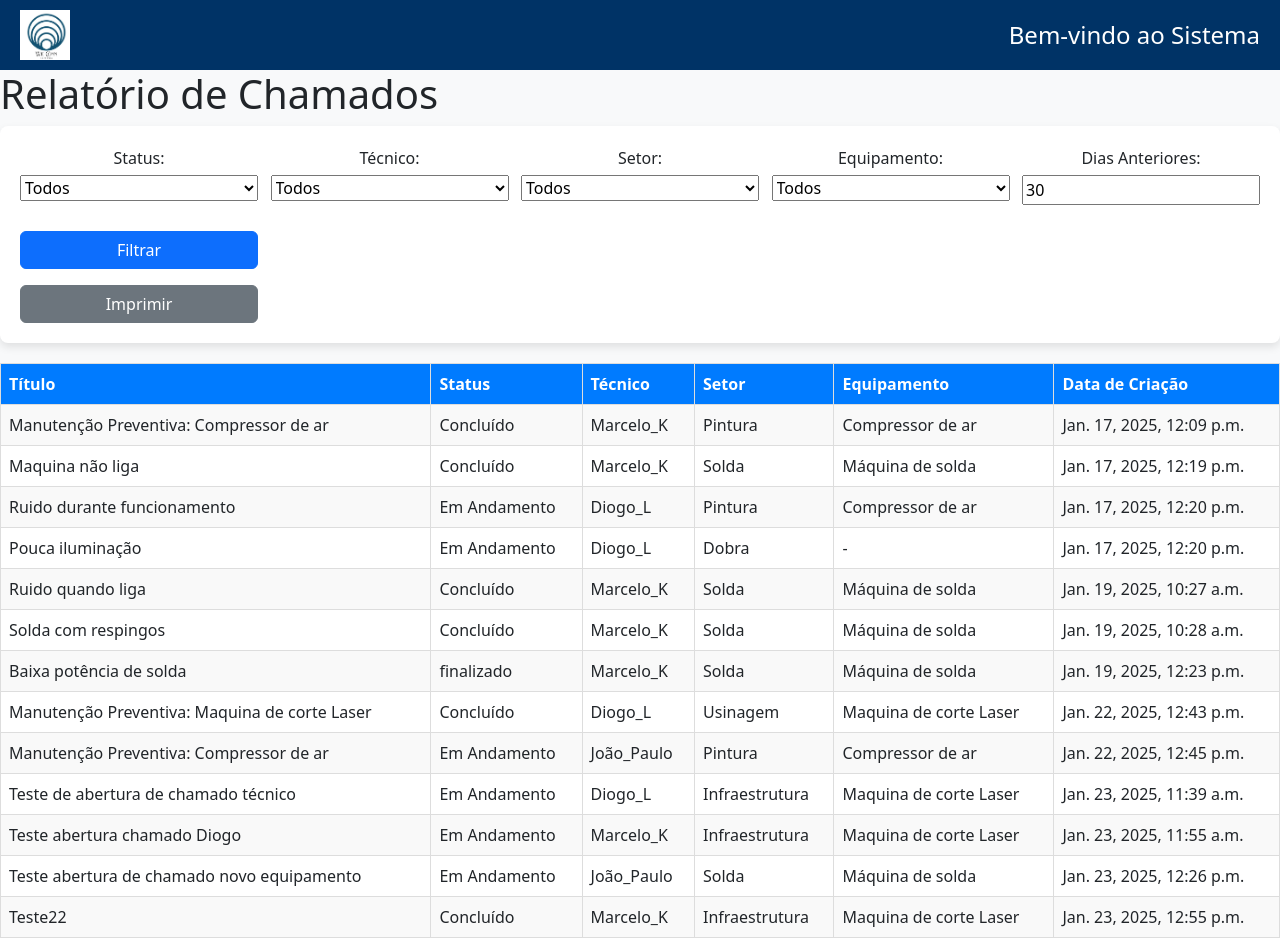
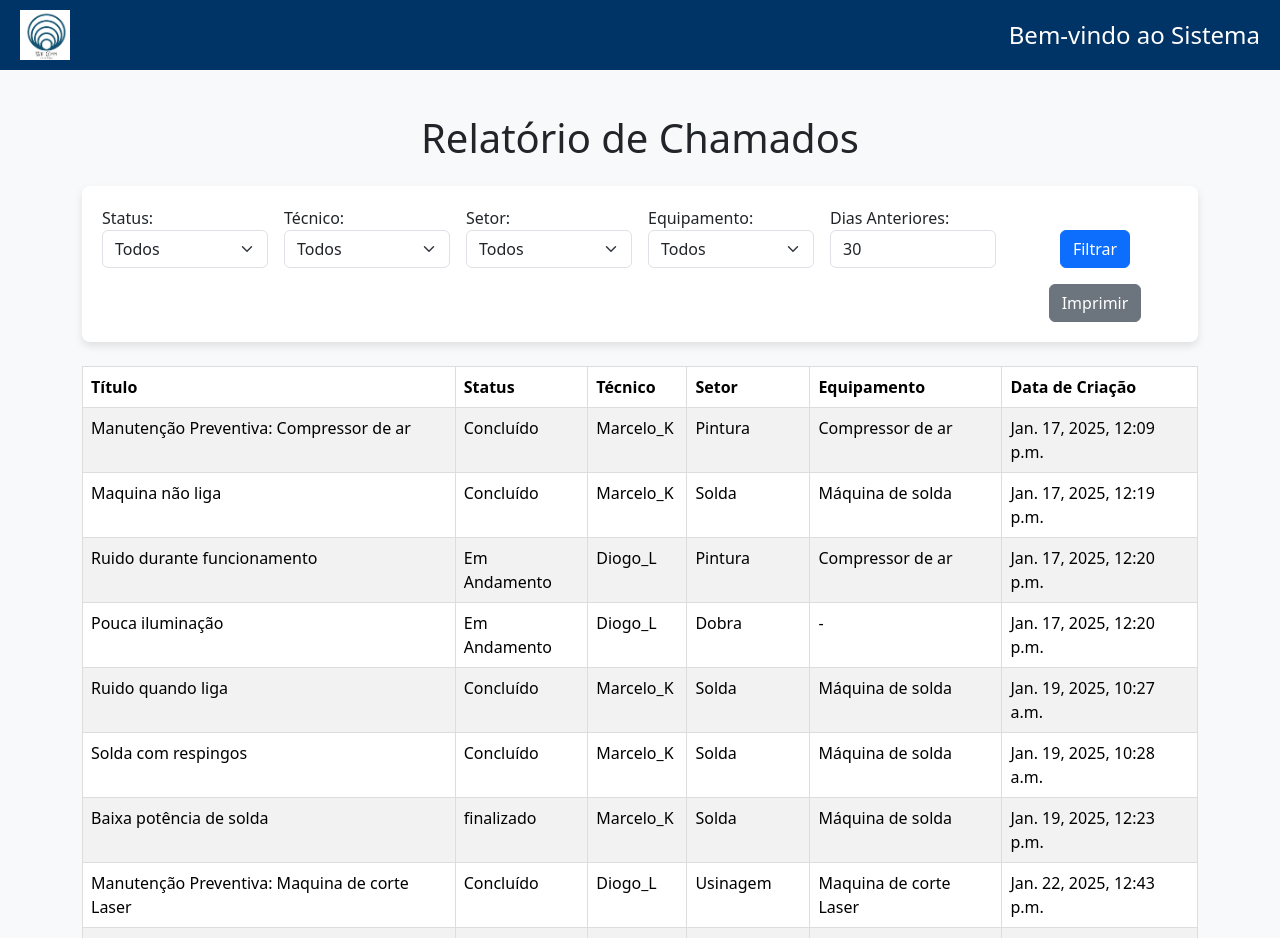
Before and after one commit to AlcedirFinkler/cliente1, a Django app: page /chamados/ in a window 1280 px wide. Shown: the top 938 px of the page. Run offline with Django 5.2, Linux system fonts and the light colour scheme; data comes from the database, SQL or seed files in the repository.

Commit message:
Redesign do front-end dos relatórios.
Mudança no front-ent das páginas de relatório. Todas estão relativamente parecidas e mais consistentes com o design original do projeto.

```diff
--- a/relatorios/templates/relatorios/chamados.html
+++ b/relatorios/templates/relatorios/chamados.html
@@ -6,7 +6,7 @@
 <head>
     <meta charset="UTF-8">
     <meta name="viewport" content="width=device-width, initial-scale=1.0">
-    <title>Relatório de Indicadores de Manutenção</title>
+    <title>Relatório de Chamados</title>
     <link href="https://cdn.jsdelivr.net/npm/bootstrap@5.3.2/dist/css/bootstrap.min.css" rel="stylesheet">
     <style>
         body {
@@ -17,24 +17,9 @@
             border-radius: 8px;
             padding: 20px;
             box-shadow: 0 4px 8px rgba(0,0,0,0.1);
-            display: flex;
-            flex-wrap: wrap;
-            justify-content: space-between;
-            gap: 10px;
         }
         .form-group {
             margin-bottom: 1rem;
-            flex: 0 0 calc(20% - 10px); /* Ajuste conforme necessário */
-            margin-bottom: 0;
-            text-align: center; /* Centraliza o label e o select/input */
-        }
-        .form-group label {
-            display: block;
-            margin-bottom: 5px;
-        }
-        .form-group input[type="submit"],
-        .form-group button {
-            width: 100%;
         }
         .btn {
             margin-top: 1rem;
@@ -83,56 +68,69 @@
     </style>
 </head>
 <body>
-
-<h1>Relatório de Chamados</h1>
+    <div class="container mt-4">
+        <h1 class="text-center mb-4">Relatório de Chamados</h1>
         <form method="get" class="form-container">
+            <div class="row g-3">
+                <div class="col-md-2">
                     <div class="form-group">
                         <label for="status">Status:</label>
-        <select name="status" id="status">
+                        <select name="status" id="status" class="form-select">
                             <option value="">Todos</option>
                             {% for status, display in statuses %}
                             <option value="{{ status }}">{{ display }}</option>
                             {% endfor %}
                         </select>
                     </div>
+                </div>
+                <div class="col-md-2">
                     <div class="form-group">
                         <label for="tecnico">Técnico:</label>
-        <select name="tecnico" id="tecnico">
+                        <select name="tecnico" id="tecnico" class="form-select">
                             <option value="">Todos</option>
                             {% for usuario in usuarios %}
                             <option value="{{ usuario.username }}">{{ usuario.username }}</option>
                             {% endfor %}
                         </select>
                     </div>
+                </div>
+                <div class="col-md-2">
                     <div class="form-group">
                         <label for="setor">Setor:</label>
-        <select name="setor" id="setor">
+                        <select name="setor" id="setor" class="form-select">
                             <option value="">Todos</option>
                             {% for setor in setores %}
                             <option value="{{ setor.nome }}">{{ setor.nome }}</option>
                             {% endfor %}
                         </select>
                     </div>
+                </div>
+                <div class="col-md-2">
                     <div class="form-group">
                         <label for="equipamento">Equipamento:</label>
-        <select name="equipamento" id="equipamento">
+                        <select name="equipamento" id="equipamento" class="form-select">
                             <option value="">Todos</option>
                             {% for equipamento in equipamentos %}
                             <option value="{{ equipamento.nome }}">{{ equipamento.nome }}</option>
                             {% endfor %}
                         </select>
                     </div>
+                </div>
+                <div class="col-md-2">
                     <div class="form-group">
                         <label for="dias">Dias Anteriores:</label>
-        <input type="number" name="dias" id="dias" value="30" placeholder="Dias anteriores">
+                        <input type="number" name="dias" id="dias" class="form-control" value="30" placeholder="Dias anteriores">
                     </div>
-    <div class="form-group">
-        <input type="submit" value="Filtrar" class="btn btn-primary">
+                </div>
+                <div class="col-md-2 text-center mt-4">
+                    <button type="submit" class="btn btn-primary">Filtrar</button>
                     <button type="submit" name="imprimir" value="true" class="btn btn-secondary">Imprimir</button>
+                </div>
             </div>
         </form>
 
-<table border="1">
+        <table class="table table-striped mt-4">
+            <thead>
                 <tr>
                     <th>Título</th>
                     <th>Status</th>
@@ -141,6 +139,8 @@
                     <th>Equipamento</th>
                     <th>Data de Criação</th>
                 </tr>
+            </thead>
+            <tbody>
                 {% for chamado in chamados %}
                 <tr>
                     <td>{{ chamado.titulo }}</td>
@@ -151,7 +151,9 @@
                     <td>{{ chamado.data_criacao }}</td>
                 </tr>
                 {% endfor %}
+            </tbody>
         </table>
+    </div>
     <script src="https://cdn.jsdelivr.net/npm/bootstrap@5.3.2/dist/js/bootstrap.bundle.min.js"></script>
 </body>
 </html>
```
Also changed, not shown: relatorios/templates/relatorios/pecas.html (+7 -20 lines), relatorios/templates/relatorios/tecnicos.html (+23 -12 lines). Lines whose indentation alone changed are shown as unchanged.
